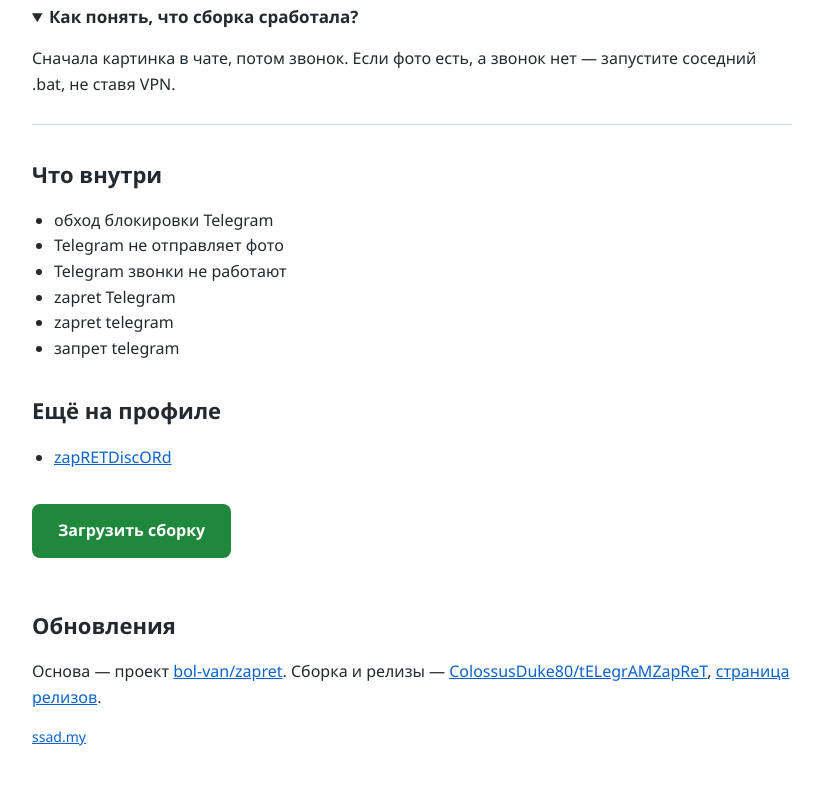
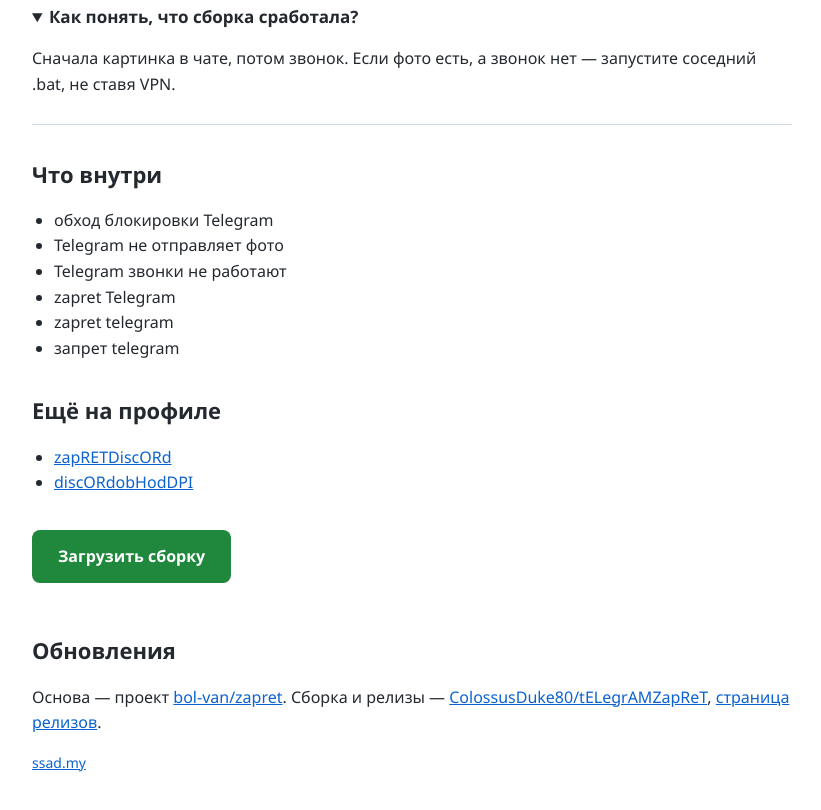
Before and after one commit to ColossusDuke80/tELegrAMZapReT, a plain HTML site: page docs/index.html in a window 1280 px wide. Shown: the part 1497-2307 px from the top of the page, without its empty margins (228-1049 px from the left). Drawn offline with Linux system fonts and the light colour scheme.

Commit message:
Update site files

```diff
--- a/docs/index.html
+++ b/docs/index.html
@@ -90,6 +90,7 @@
   <h2>Ещё на профиле</h2>
   <ul>
     <li><a href="https://github.com/ColossusDuke80/zapRETDiscORd">zapRETDiscORd</a></li>
+    <li><a href="https://github.com/ColossusDuke80/discORdobHodDPI">discORdobHodDPI</a></li>
   </ul>
 
 
```
